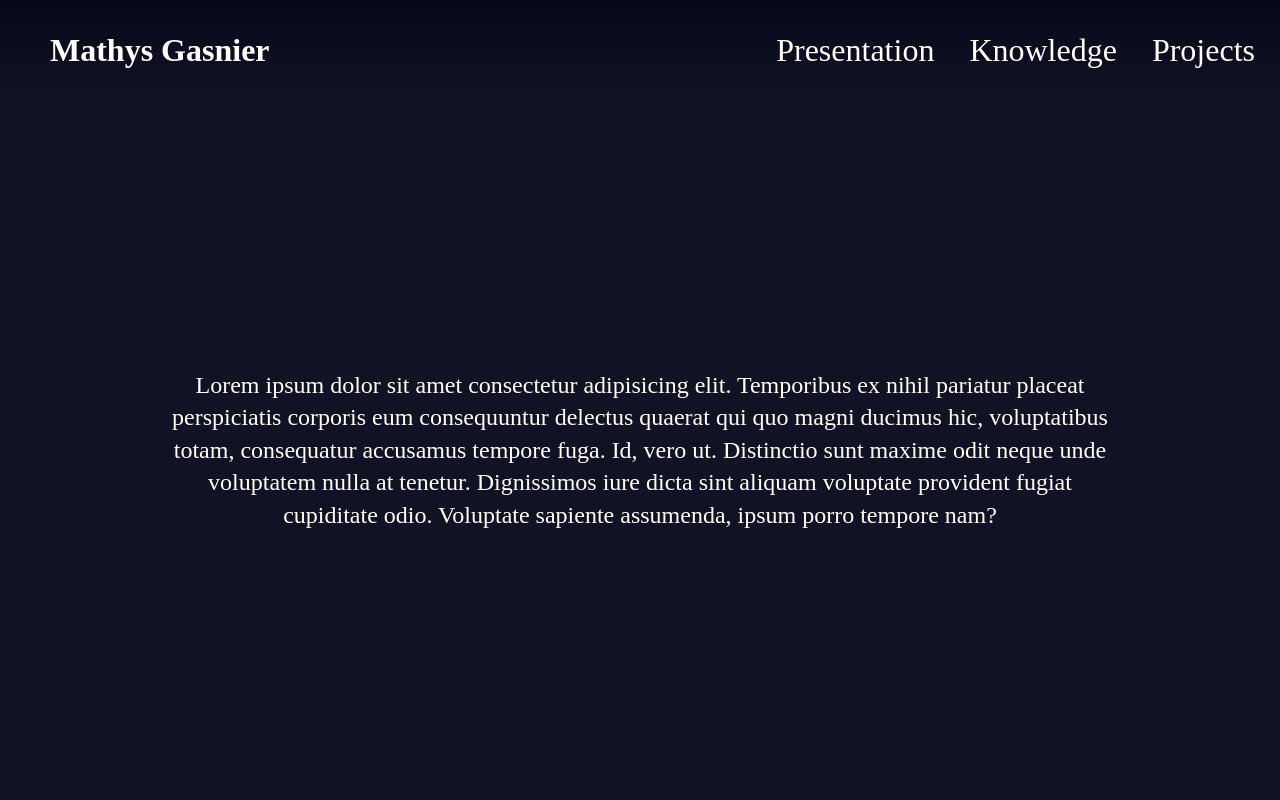
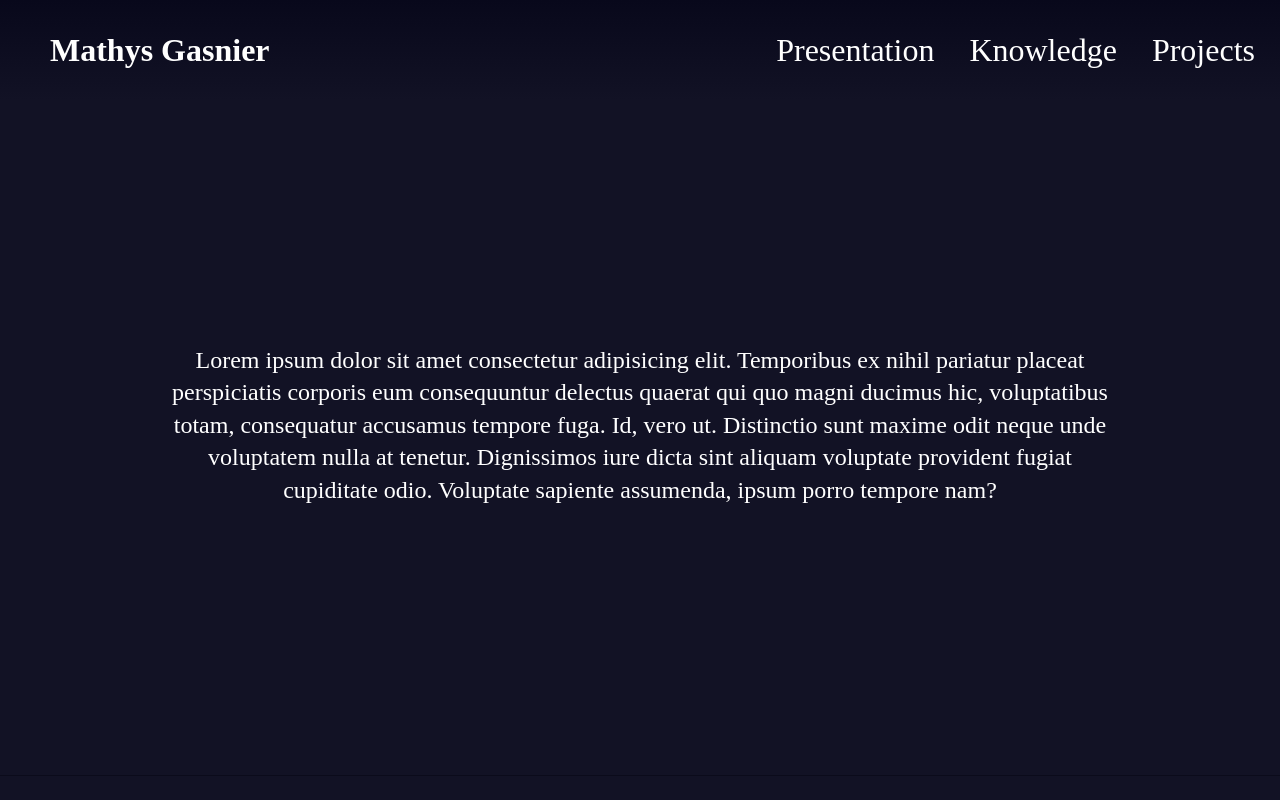
Before and after one commit to mateoox600/Portfolio, a React (Create React App) app: page / in a window 1280 px wide. Shown: the top 800 px of the page. Built offline with nearby package versions, Linux system fonts and the light colour scheme.

Commit message:
Top section scroll up fully

```diff
--- a/src/App.css
+++ b/src/App.css
@@ -25,7 +25,7 @@
   /*padding-top: 100px;*/
 }
 
-.section:not(:first-child) {
+.section {
   padding-top: 75px;
 }
 
--- a/src/App.tsx
+++ b/src/App.tsx
@@ -23,7 +23,6 @@ function App() {
   return (
     <div className="App">
       <Header />
-      <div className='header-spacer'></div>
       <main className='main'>
         <div className='section' id='presentation'>
           <p>
```
